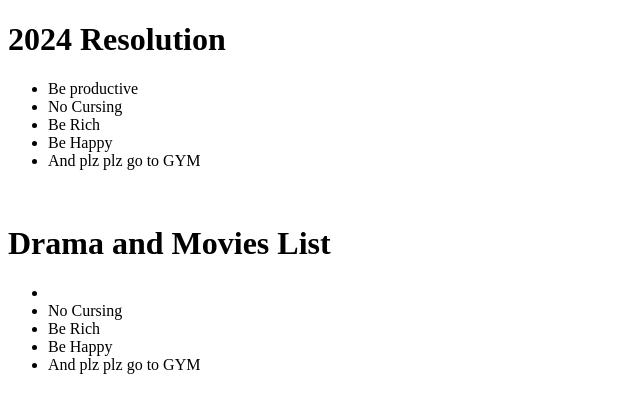
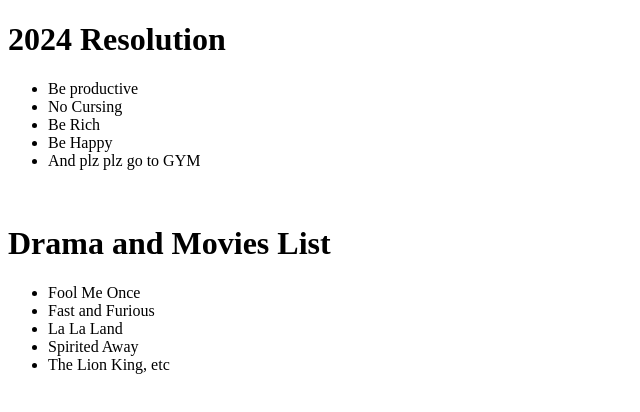
Before and after one commit to Khanh-Kayden/DS4200, a plain HTML site: page HW1/Part_2/others/index.html in a window 1280 px wide. Shown: the whole page, without its empty margins (0-640 px from the left). Drawn offline with Linux system fonts and the light colour scheme.

Commit message:
fix the movie list

```diff
--- a/HW1/Part_2/others/index.html
+++ b/HW1/Part_2/others/index.html
@@ -16,11 +16,11 @@
     </ul> <br/>
     <h1>Drama and Movies List</h1>
     <ul>
-        <li></li>
-        <li>No Cursing</li>
-        <li>Be Rich</li>
-        <li>Be Happy</li>
-        <li>And plz plz go to GYM</li>
+        <li>Fool Me Once</li>
+        <li>Fast and Furious</li>
+        <li>La La Land</li>
+        <li>Spirited Away</li>
+        <li>The Lion King, etc</li>
     </ul>
   </body>
 </html>
```
